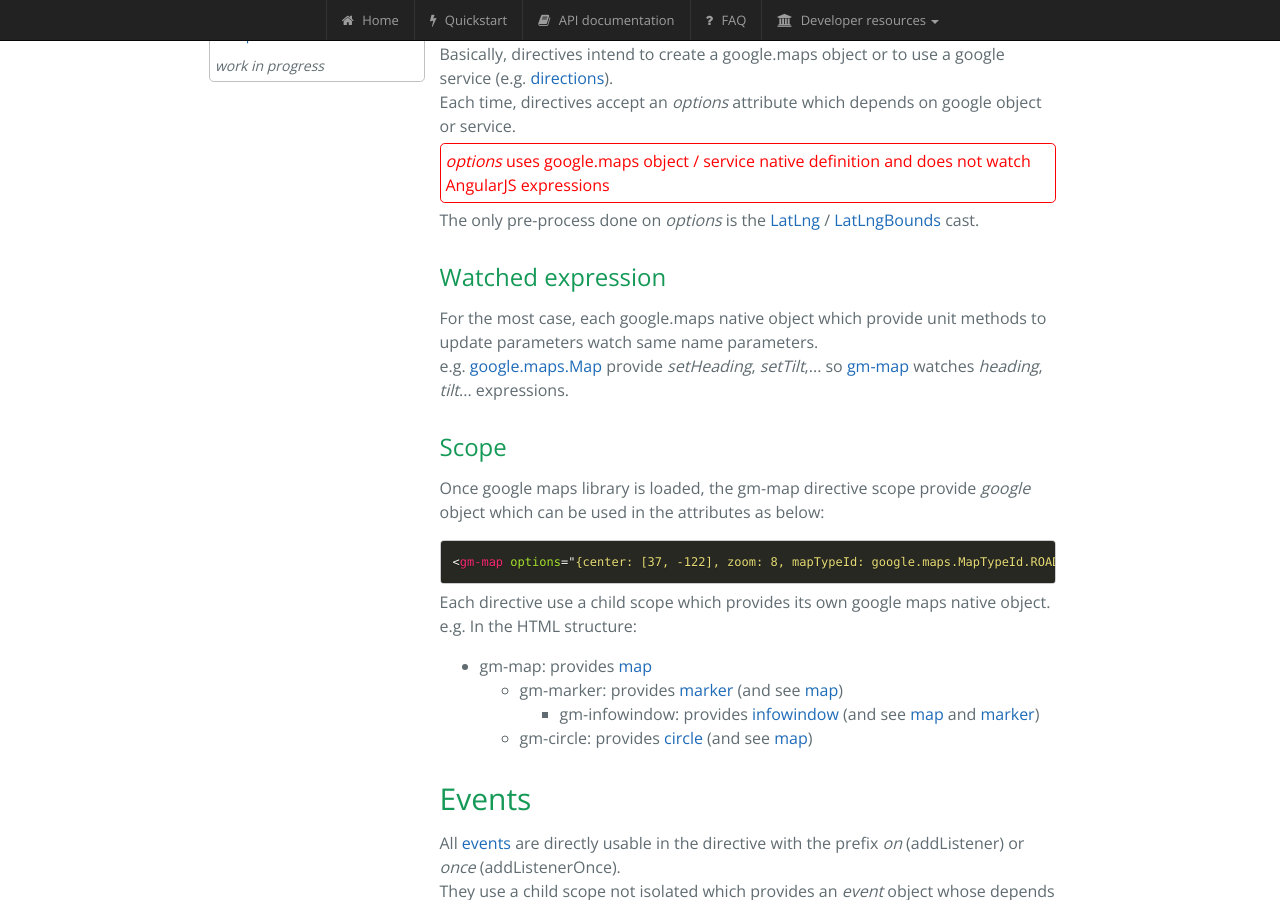
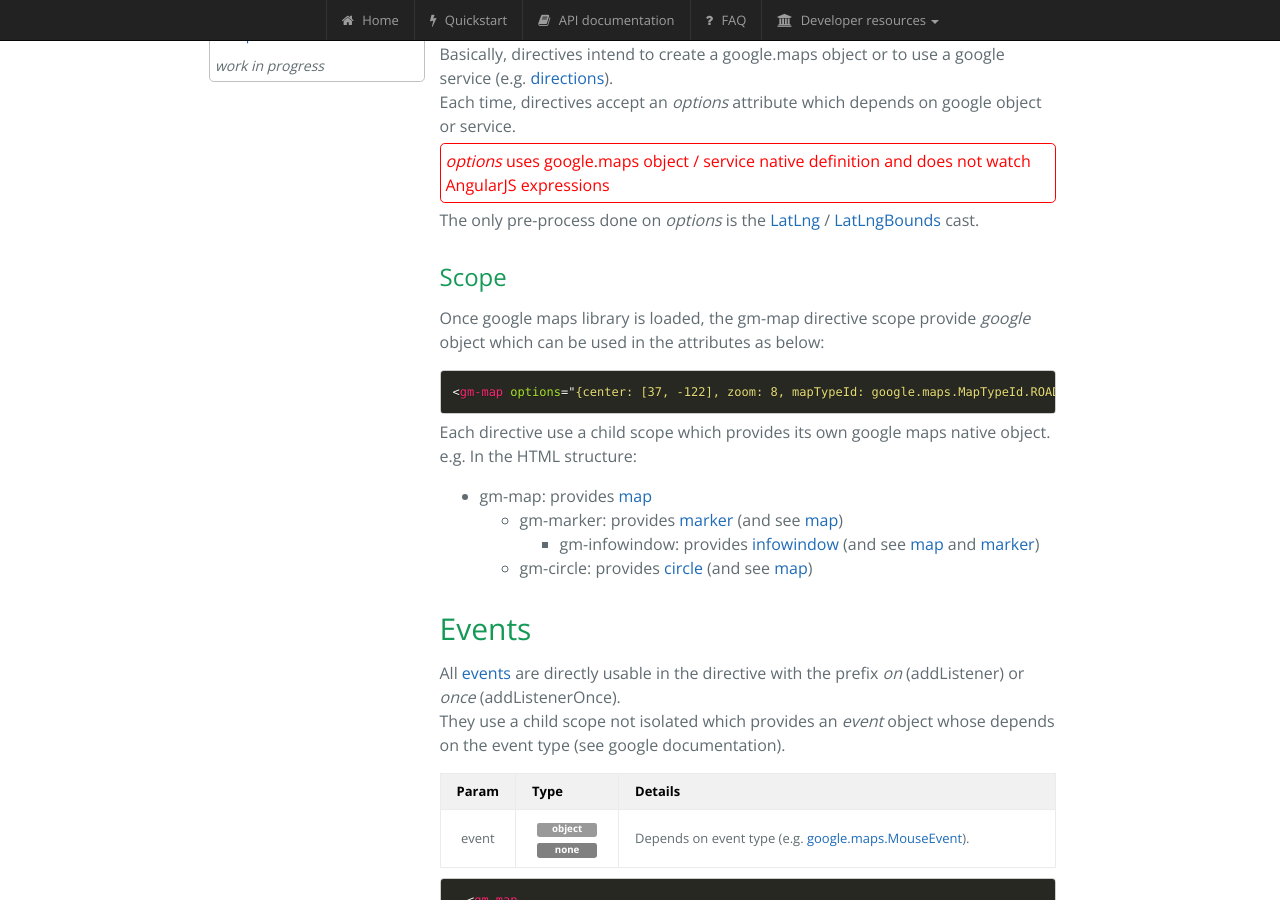
Before and after one commit to jbdemonte/angular-google-maps-native, a Jekyll site: the page built from api-directives.html, in a window 1280 px wide and 900 px high, scrolled down 512 px. Built offline with Jekyll 4.4.1, drawn with Linux system fonts in a browser that asks for light colours; nearby versions of some CDN libraries.

Commit message:
not yet true

```diff
--- a/api-directives.html
+++ b/api-directives.html
@@ -10,12 +10,6 @@ layout: api
   Each time, directives accept an <em>options</em> attribute which depends on google object or service. <br />
   <strong class="danger"><em>options</em> uses google.maps object / service native definition and does not watch AngularJS expressions</strong>
   The only pre-process done on <em>options</em> is the <a href="api.html#api-latlng">LatLng</a> / <a href="api.html#api-latlngbounds">LatLngBounds</a> cast.
-</p>
-
-<h3>Watched expression</h3>
-<p>
-  For the most case, each google.maps native object which provide unit methods to update parameters watch same name parameters.<br />
-  e.g. <doc>Map</doc> provide <em>setHeading</em>, <em>setTilt</em>,... so <a href="api-gmMap.html">gm-map</a> watches <em>heading</em>, <em>tilt</em>... expressions.
 </p>
 
 <h3>Scope</h3>
```
